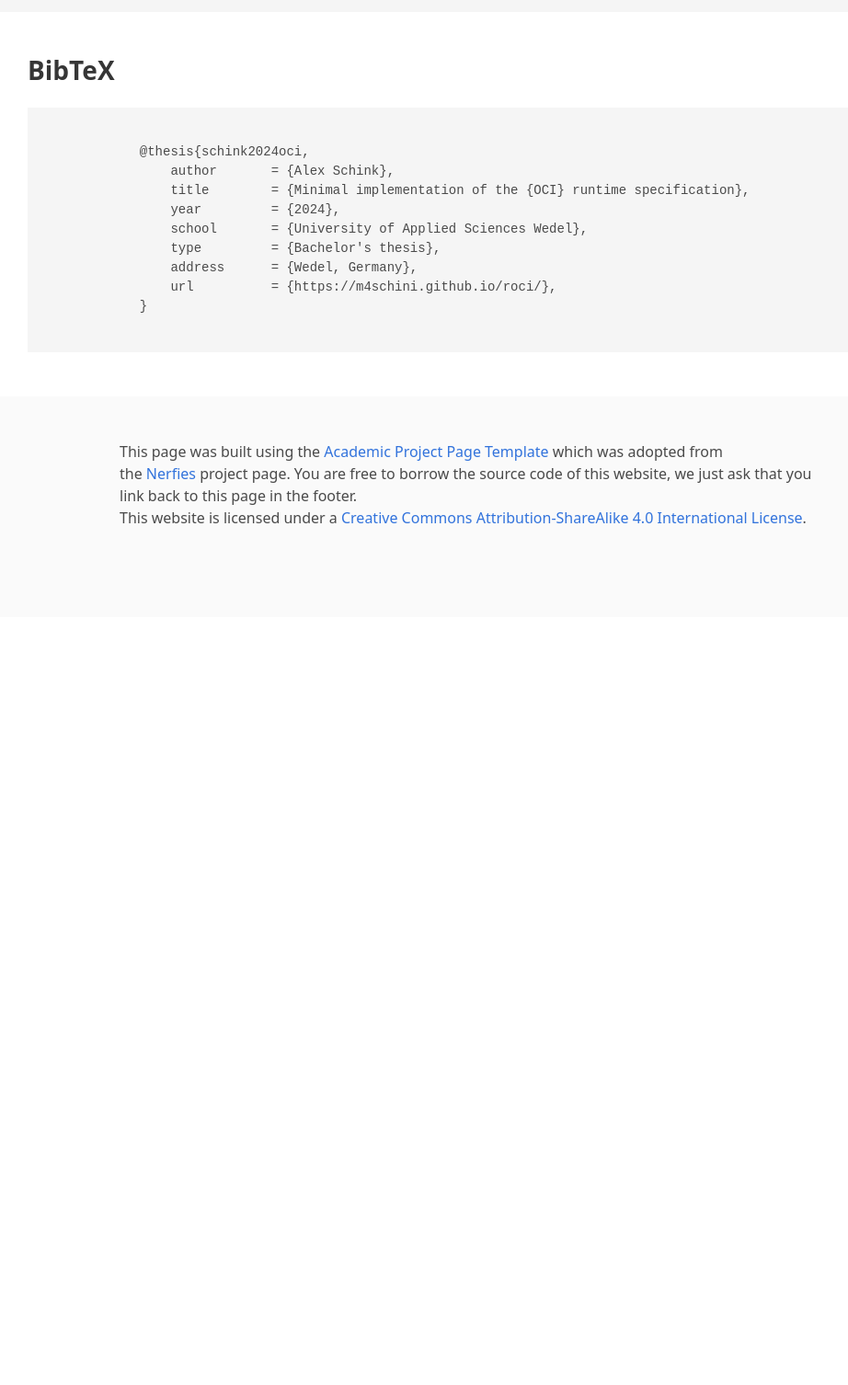
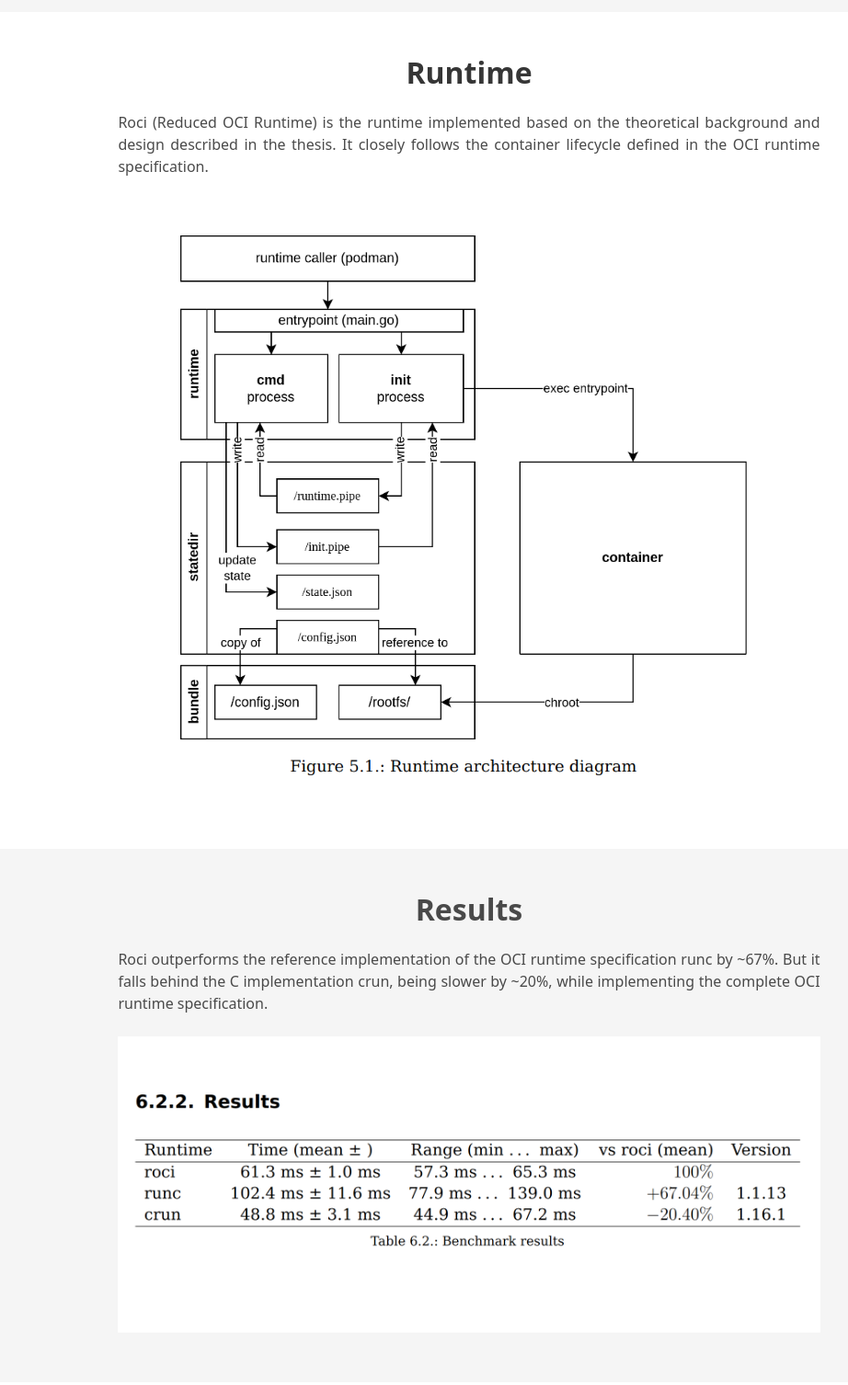
Before and after one commit to m4schini/roci, a plain HTML site: page thesis/page/index.html in a window 1280 px wide. Shown: the part 1060-2566 px from the top of the page at 92% size, without its empty margins (130-1052 px from the left). Before the commit the page ends 1731 px from the top, so only its background shows below. Drawn offline with Linux system fonts and the light colour scheme.

Commit message:
added additional details to page

```diff
--- a/thesis/page/index.html
+++ b/thesis/page/index.html
@@ -61,7 +61,7 @@
                     <div class="is-size-5 publication-authors">
                         <!-- Paper authors -->
                         <span class="author-block">
-                <a href="https://github.com/m4schini" target="_blank">Alex Schink</a></span>
+                <a href="https://github.com/m4schini" target="_blank">m4schini</a></span>
                     </div>
 
                     <div class="is-size-5 publication-authors">
@@ -133,16 +133,47 @@
 </section>
 <!-- End paper abstract -->
 
+<section class="section hero">
+    <div class="container is-max-desktop">
+        <div class="columns is-centered has-text-centered">
+            <div class="column is-four-fifths">
+                <h2 class="title is-3">Runtime</h2>
+                <div class="content has-text-justified">
+                    <p>
+                        Roci (Reduced OCI Runtime) is the runtime implemented based on the theoretical background and design described in the thesis. It closely follows the container lifecycle defined in the OCI runtime specification.
+                    </p>
+                </div>
+                <img src="static/images/architecture.png" alt="">
+            </div>
+        </div>
+    </div>
+</section>
+
+<section class="section hero is-light">
+    <div class="container is-max-desktop">
+        <div class="columns is-centered has-text-centered">
+            <div class="column is-four-fifths">
+                <h2 class="title is-3">Results</h2>
+                <div class="content has-text-justified">
+                    <p>
+                        Roci outperforms the reference implementation of the OCI runtime specification runc by ~67%. But it falls behind the C implementation crun, being slower by ~20%, while implementing the complete OCI runtime specification.
+                    </p>
+                </div>
+                <img src="static/images/table.png" alt="">
+            </div>
+        </div>
+    </div>
+</section>
 
 
 
 <!--BibTex citation -->
-<section class="section" id="BibTeX">
+<section class="section is-light" id="BibTeX">
     <div class="container is-max-desktop content">
         <h2 class="title">BibTeX</h2>
         <pre><code>
             @thesis{schink2024oci,
-                author       = {Alex Schink},
+                author       = {m4schini},
                 title        = {Minimal implementation of the {OCI} runtime specification},
                 year         = {2024},
                 school       = {University of Applied Sciences Wedel},
@@ -180,12 +211,5 @@
         </div>
     </div>
 </footer>
-
-<!-- Statcounter tracking code -->
-
-<!-- You can add a tracker to track page visits by creating an account at statcounter.com -->
-
-<!-- End of Statcounter Code -->
-
 </body>
 </html>
```
Also changed, not shown: thesis/page/static/images/architecture.png (added), thesis/page/static/images/table.png (added).
